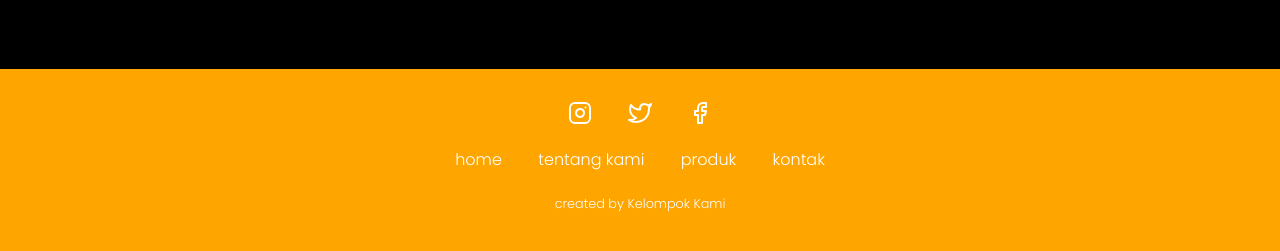
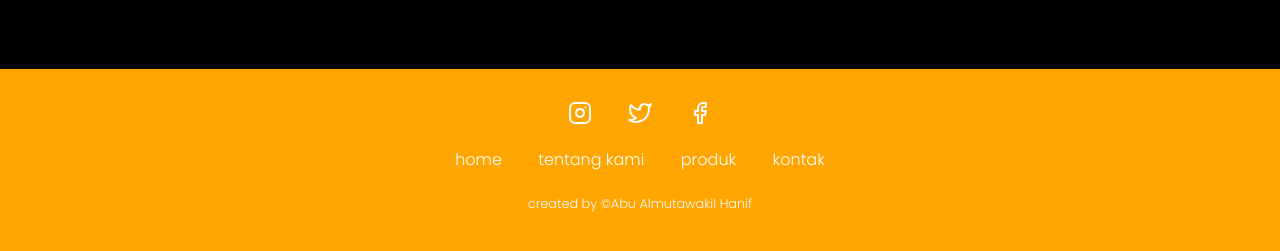
Before and after one commit to AbuAlmutawakilHanif/project-1, a plain HTML site: page index.html in a window 1280 px wide. Shown: the part 4480-4731 px from the top of the page. Drawn offline with nearby package versions, Linux system fonts and the light colour scheme.

Commit message:
Update index.html

```diff
--- a/index.html
+++ b/index.html
@@ -149,7 +149,7 @@
             <a href="contact">kontak</a>
         </div>
         <div class="credit">
-            <p>created by <span>Kelompok Kami</span></p>
+            <p>created by <span>&copy;Abu Almutawakil Hanif</span></p>
         </div>
     </footer>
     <!-- footer end -->
```
